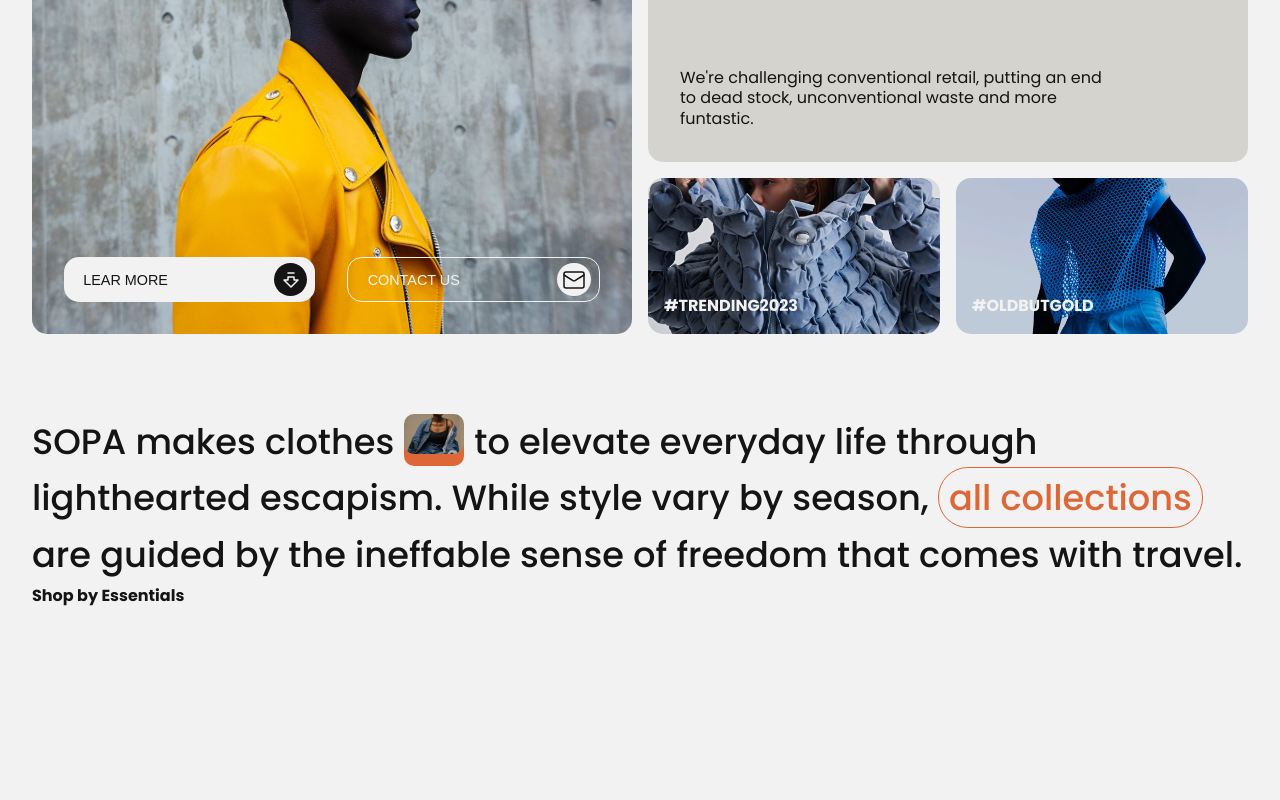
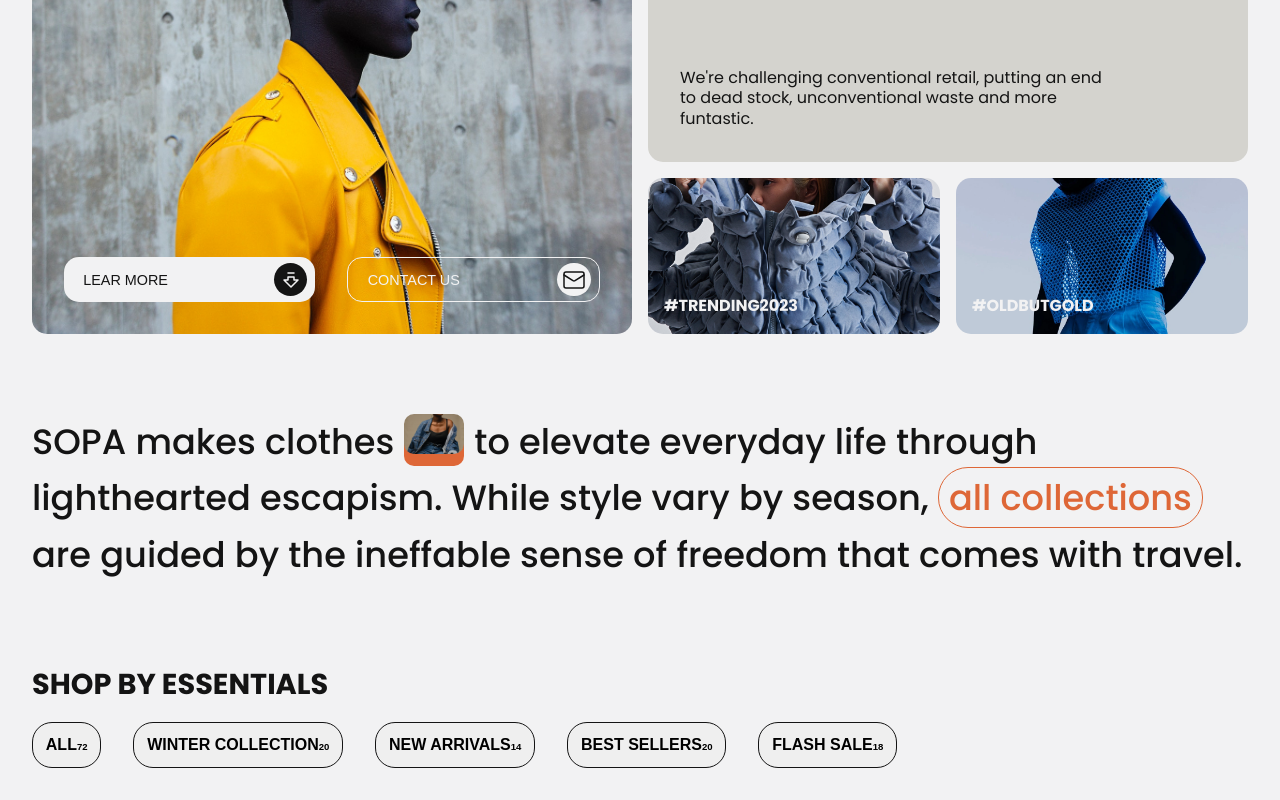
Before and after one commit to MozartOnWeb/sopa, a Next.js app: page / in a window 1280 px wide. Shown: the part 293-1093 px from the top of the page. Before the commit the page ends 933 px from the top, so only its background shows below. Built offline with nearby package versions, Linux system fonts and the light colour scheme.

Commit message:
working on essentials nav

```diff
--- a/src/components/essentials_navbar/EssentialsNav.tsx
+++ b/src/components/essentials_navbar/EssentialsNav.tsx
@@ -1,3 +1,6 @@
+"use client";
+
+import { useState } from "react";
 import Image from "next/image";
 
 //import styles
@@ -6,7 +9,27 @@ import styles from "./styles.module.css";
 type Props = {};
 
 const EssentialsNav = (props: Props) => {
-  return <div>EssentialsNav</div>;
+  const [active, setActive] = useState("all");
+
+  return (
+    <div className={styles.main}>
+      <button>
+        all<span>72</span>
+      </button>
+      <button>
+        winter collection<span>20</span>
+      </button>
+      <button>
+        new arrivals<span>14</span>
+      </button>
+      <button>
+        best sellers<span>20</span>
+      </button>
+      <button>
+        flash sale<span>18</span>
+      </button>
+    </div>
+  );
 };
 
 export default EssentialsNav;
--- a/src/components/essentials_navbar/styles.module.css
+++ b/src/components/essentials_navbar/styles.module.css
@@ -0,0 +1,35 @@
+.main {
+  width: 100%;
+  display: flex;
+  align-items: center;
+  gap: 2rem;
+  margin-top: 1rem;
+}
+
+.main button {
+  padding: 0.8rem;
+  border-radius: 20px;
+  font-size: 1rem;
+  text-transform: uppercase;
+  font-weight: 600;
+  border: 1px solid var(--text-color);
+  transition: all 0.4s ease-in-out;
+  cursor: pointer;
+}
+
+.main button span {
+  font-size: 0.6rem;
+  font-weight: 700;
+}
+
+.main button:hover {
+  border: 1px solid var(--accent-color);
+  background-color: var(--text-color);
+  color: var(--accent-color);
+}
+
+.main button.active {
+  border: 1px solid var(--accent-color);
+  background-color: var(--text-color);
+  color: var(--accent-color);
+}
--- a/src/sections/by_essentials/ByEssentials.tsx
+++ b/src/sections/by_essentials/ByEssentials.tsx
@@ -1,14 +1,18 @@
 import Image from "next/image";
+
+type Props = {};
 
 //import styles
 import styles from "./styles.module.css";
 
-type Props = {};
+//import components
+import EssentialsNav from "@/components/essentials_navbar/EssentialsNav";
 
 const ByEssentials = (props: Props) => {
   return (
     <div className={styles.main}>
-      <h4>Shop by Essentials</h4>
+      <h4 className={styles.title}>Shop by Essentials</h4>
+      <EssentialsNav />
     </div>
   );
 };
--- a/src/sections/by_essentials/styles.module.css
+++ b/src/sections/by_essentials/styles.module.css
@@ -0,0 +1,11 @@
+.main {
+  width: 100%;
+  margin-top: 5rem;
+}
+
+.title {
+  font-size: 1.8rem;
+  font-weight: 700;
+  text-transform: uppercase;
+  color: var(--text-color);
+}
```
